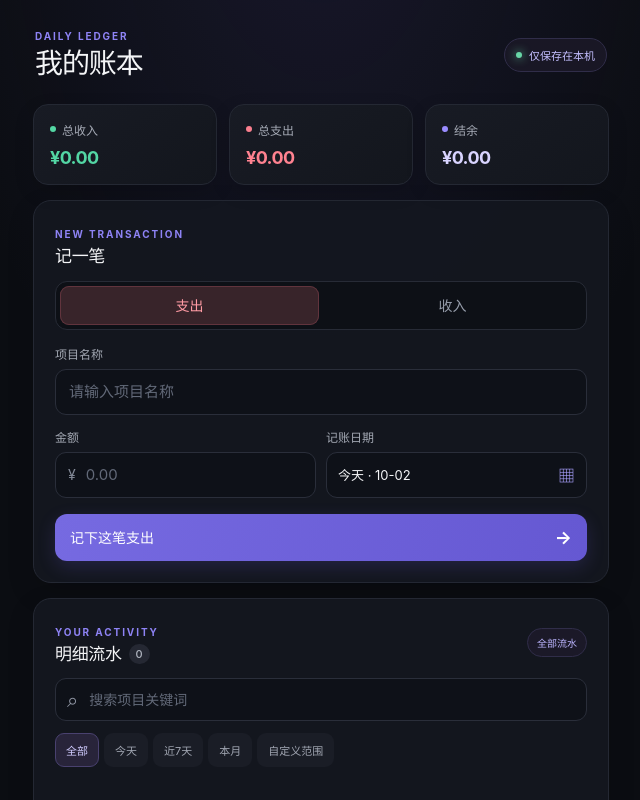
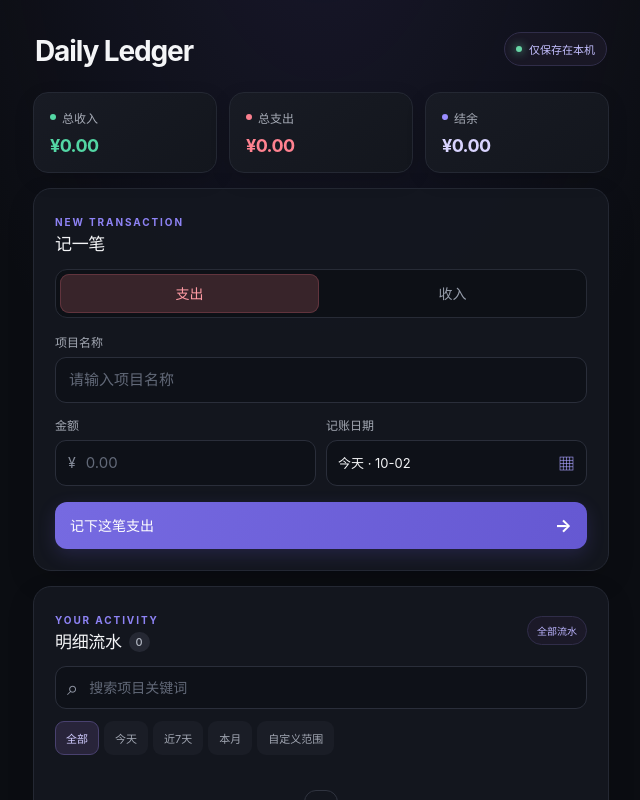
Before and after one commit to zaaayyyyoo/my-ledger, a Vue app in the folder frontend/: page / in a window 1280 px wide. Shown: the top 800 px of the page, without its empty margins (319-959 px from the left). Built offline with nearby package versions, Linux system fonts and the light colour scheme.

Commit message:
ui: remove translated overview title

```diff
--- a/frontend/src/App.vue
+++ b/frontend/src/App.vue
@@ -152,7 +152,7 @@ onUnmounted(() => {
 <template>
   <main class="shell">
     <header class="top">
-      <div><p class="eyebrow">DAILY LEDGER</p><h1>我的账本</h1></div>
+      <div><h1>Daily Ledger</h1></div>
       <span class="mode"><i></i>仅保存在本机</span>
     </header>
 
```
